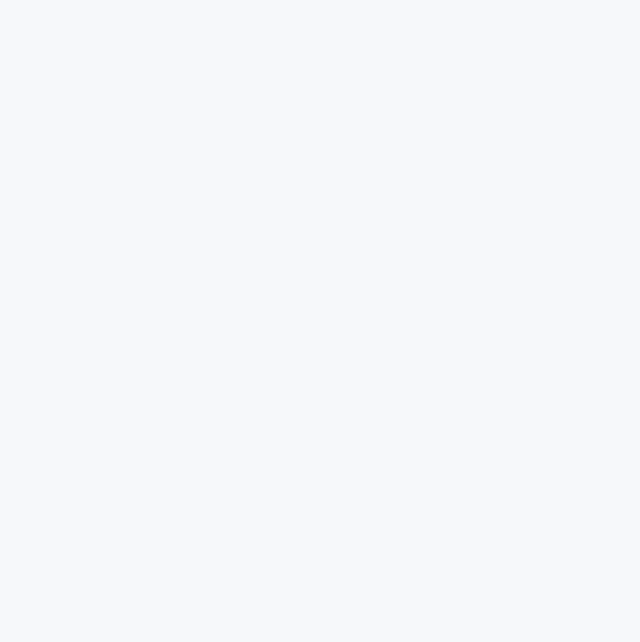
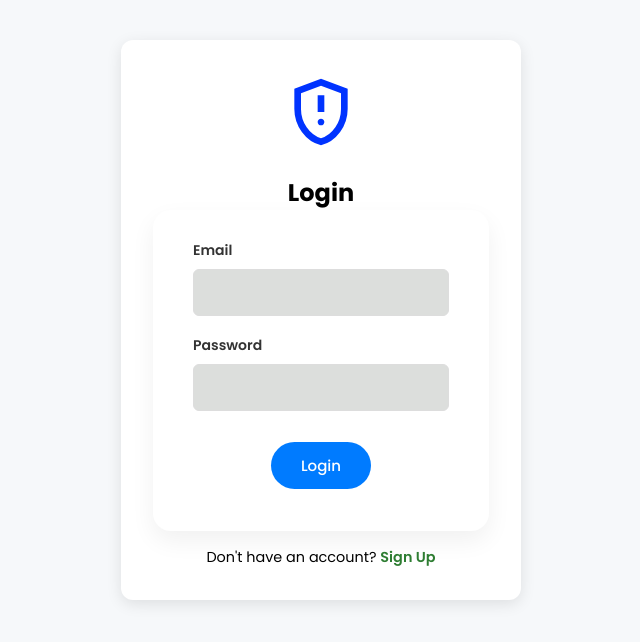
Before and after one commit to emika-sandina/dengue-guard, a React (Vite) app in the folder frontend/: page /login in a window 1280 px wide. Before the commit this address had no page. Shown: the top 642 px of the page, without its empty margins (319-959 px from the left). Built offline with nearby package versions, Linux system fonts and the light colour scheme; no server answers.

Commit message:
Add /login route and redirect root to login

```diff
--- a/frontend/src/App.jsx
+++ b/frontend/src/App.jsx
@@ -5,6 +5,7 @@
   Route,
   Navigate,
 } from "react-router-dom";
+import AuthPage from "./pages/Auth/AuthPage";
 import CitizenHome from "./pages/citizen/Home Page/CitizenHome";
 import MOHHome from "./pages/moh/Home Page/MOHHome";
 import ReportSites from "./pages/citizen/Report Breeding Sites/ReportSites";
@@ -15,7 +16,8 @@
   return (
     <Router>
       <Routes>
-        <Route path="/" element={<Navigate to="/citizen/home" />} />
+        <Route path="/login" element={<AuthPage />} />
+        <Route path="/" element={<Navigate to="/login" />} />
         <Route path="/citizen/home" element={<CitizenHome />} />
         <Route path="/moh/home" element={<MOHHome />} />
         <Route path="/citizen/report-sites" element={<ReportSites />} />
```
